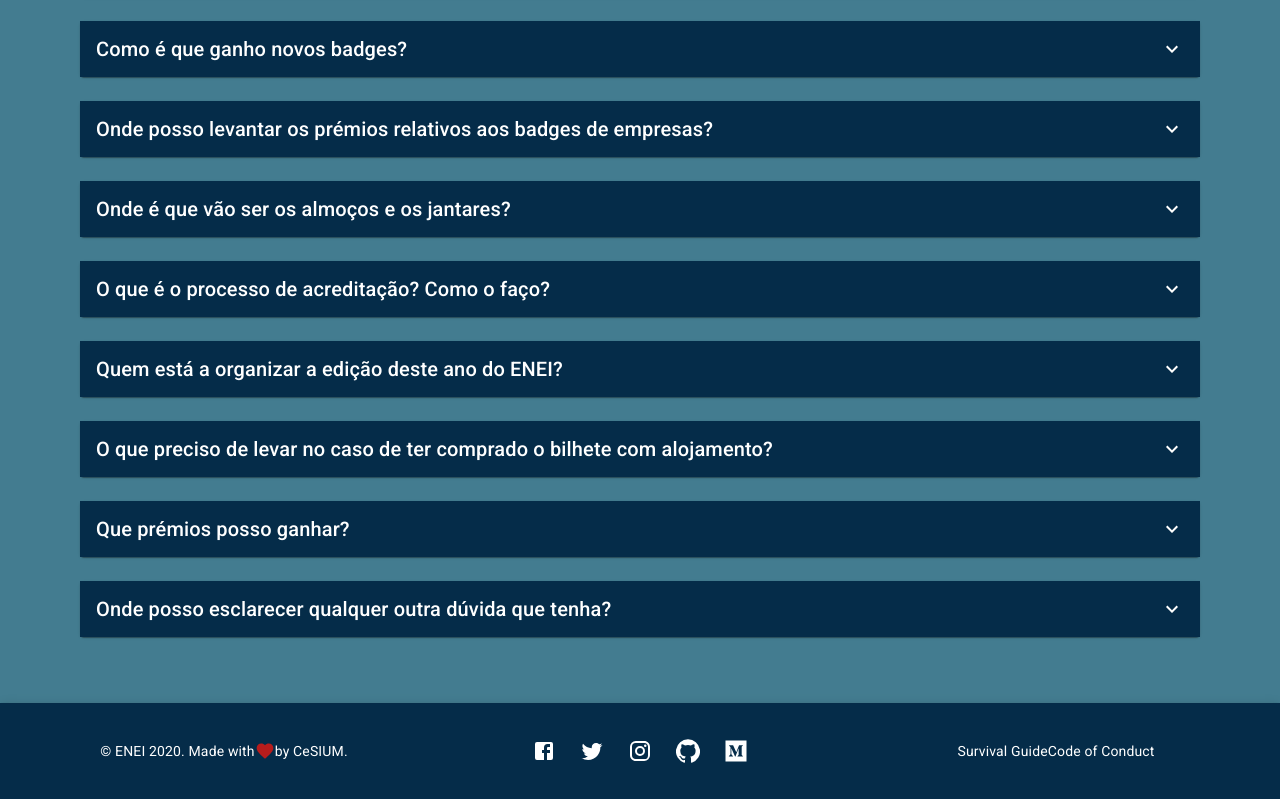
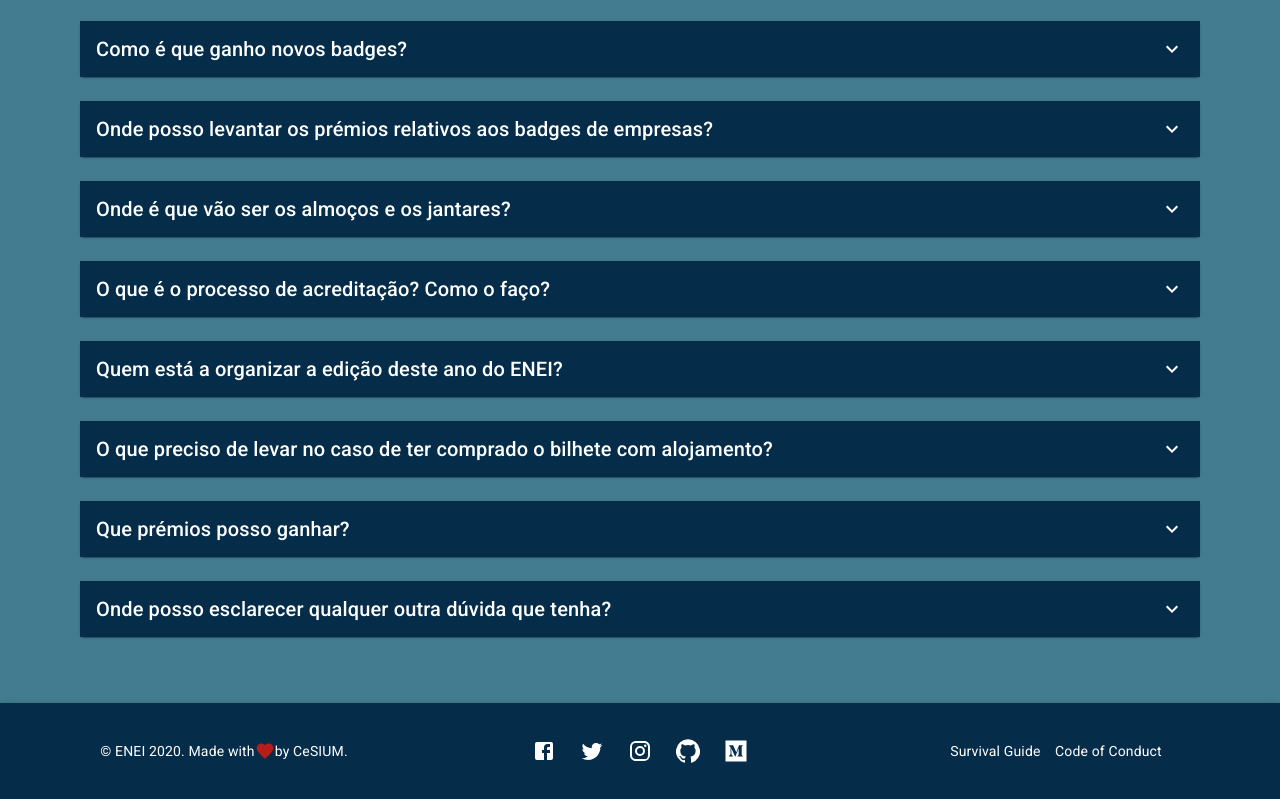
Before and after one commit to cesium/opal, a Next.js app: page /faqs in a window 1280 px wide. Shown: the part 658-1457 px from the top of the page. Built offline with nearby package versions, Linux system fonts and the light colour scheme.

Commit message:
Quick fix

```diff
--- a/components/Footer.js
+++ b/components/Footer.js
@@ -78,6 +78,7 @@ const Footer = ({
               Survival Guide
             </Link>
           </Typography>
+          <span>&#160;&#160;&#160;&#160;</span>
           <Typography variant="body2">
             <Link color={theme.palette.text.title} href="/codeofconduct">
               Code of Conduct
```
